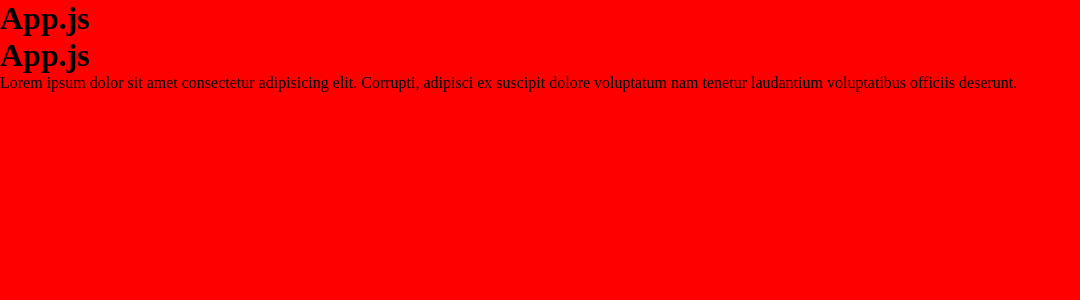
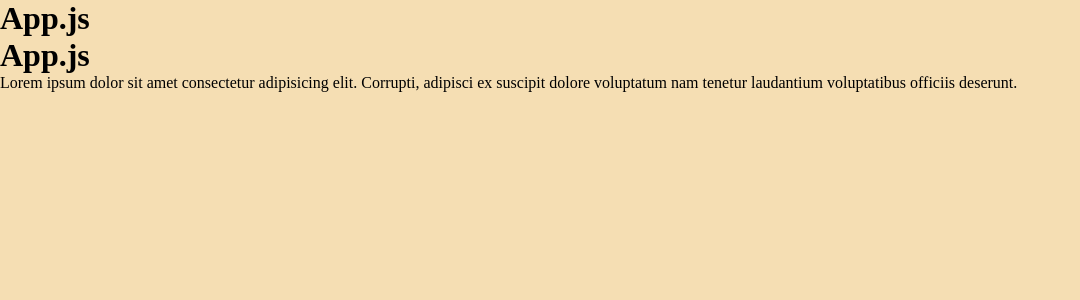
Before and after one commit to abdulhayevbahrom/shopping, a React (Create React App) app: page / in a window 1280 px wide. Shown: the top 300 px of the page, without its empty margins (0-1080 px from the left). Built offline with nearby package versions, Linux system fonts and the light colour scheme.

Commit message:
change bg color

```diff
--- a/src/App.css
+++ b/src/App.css
@@ -1,5 +1,5 @@
 .app {
   width: 100%;
   height: 100vh;
-  background-color: red;
+  background-color: wheat;
 }
```
